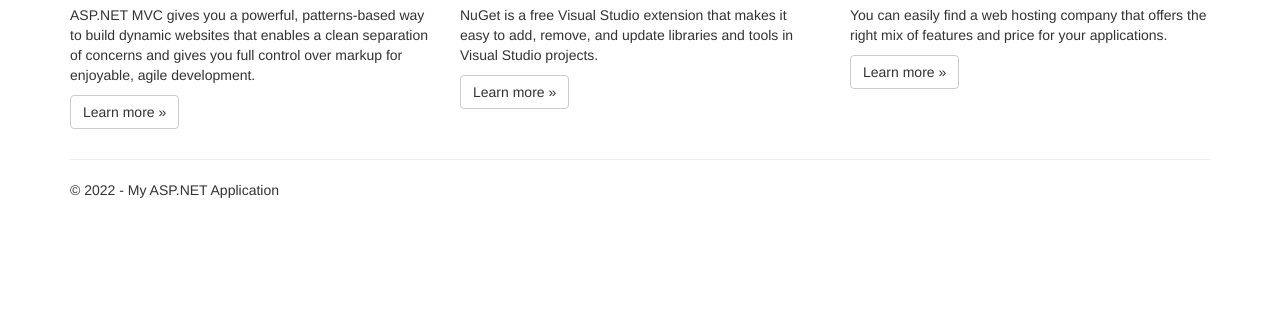
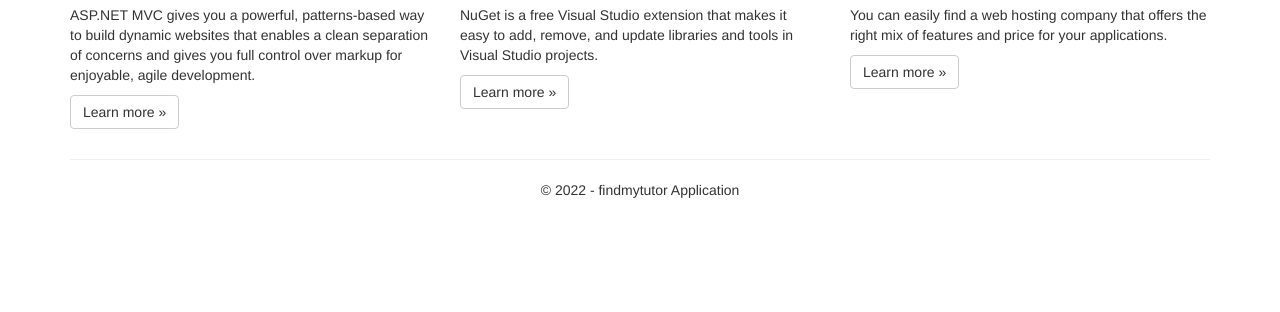
Before and after one commit to Ritika2704/findmytutor, an ASP.NET MVC app: page / in a window 1280 px wide. Shown: the part 488-800 px from the top of the page. Run offline with ASP.NET Core 8 and stand-ins for ASP.NET MVC 5, Linux system fonts and the light colour scheme; the project's own start-up code is not run; a stand-in starts its controllers and pages; some libraries are stand-ins or nearby versions.

Commit message:
1) center the footer part

```diff
--- a/findmytutor/Views/Shared/_Layout.cshtml
+++ b/findmytutor/Views/Shared/_Layout.cshtml
@@ -30,7 +30,8 @@
         @RenderBody()
         <hr />
         <footer>
-            <p>&copy; @DateTime.Now.Year - My ASP.NET Application</p>
+
+            <p style="text-align: center;">&copy; @DateTime.Now.Year - findmytutor Application</p>
         </footer>
     </div>
 
```
